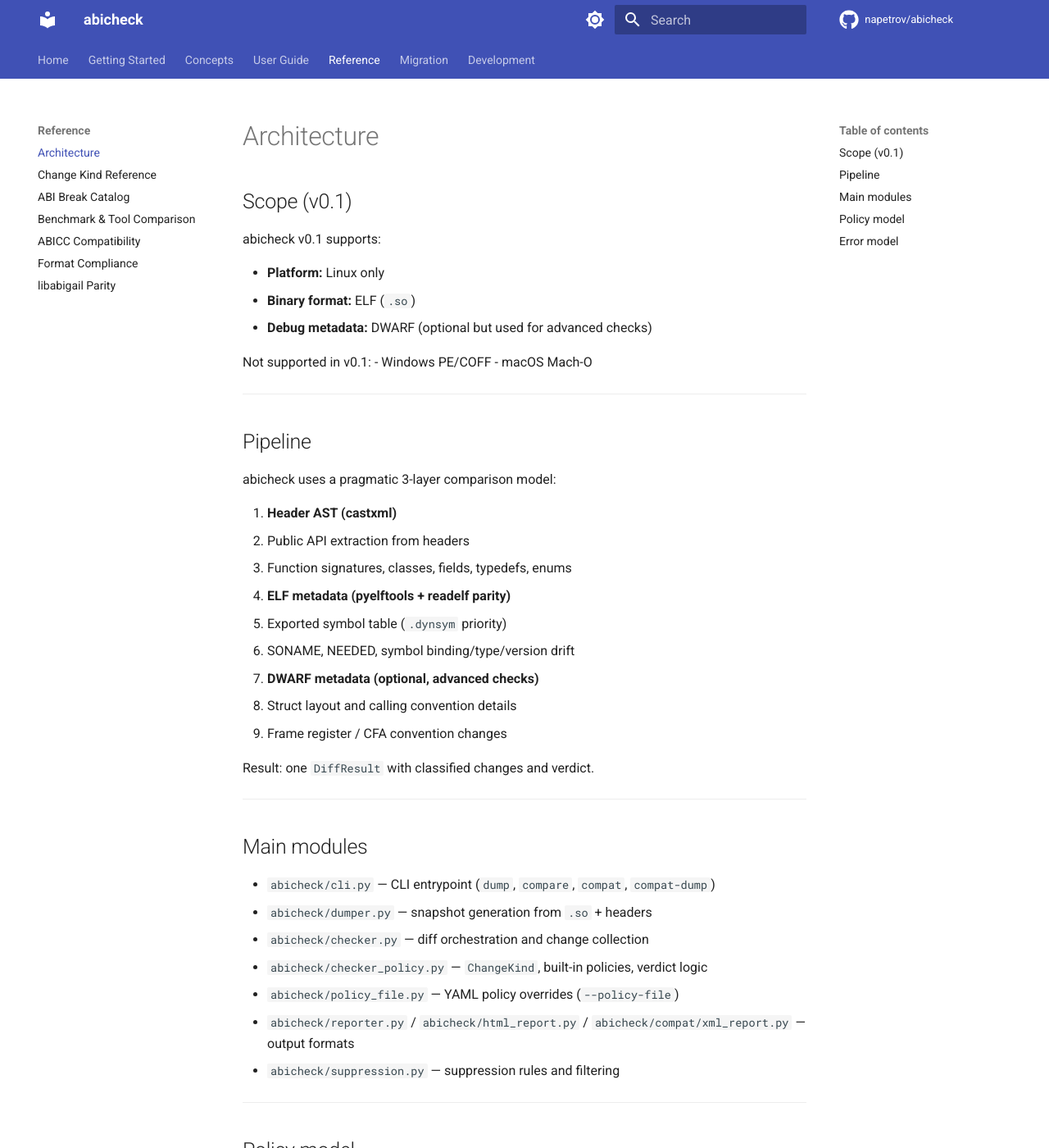
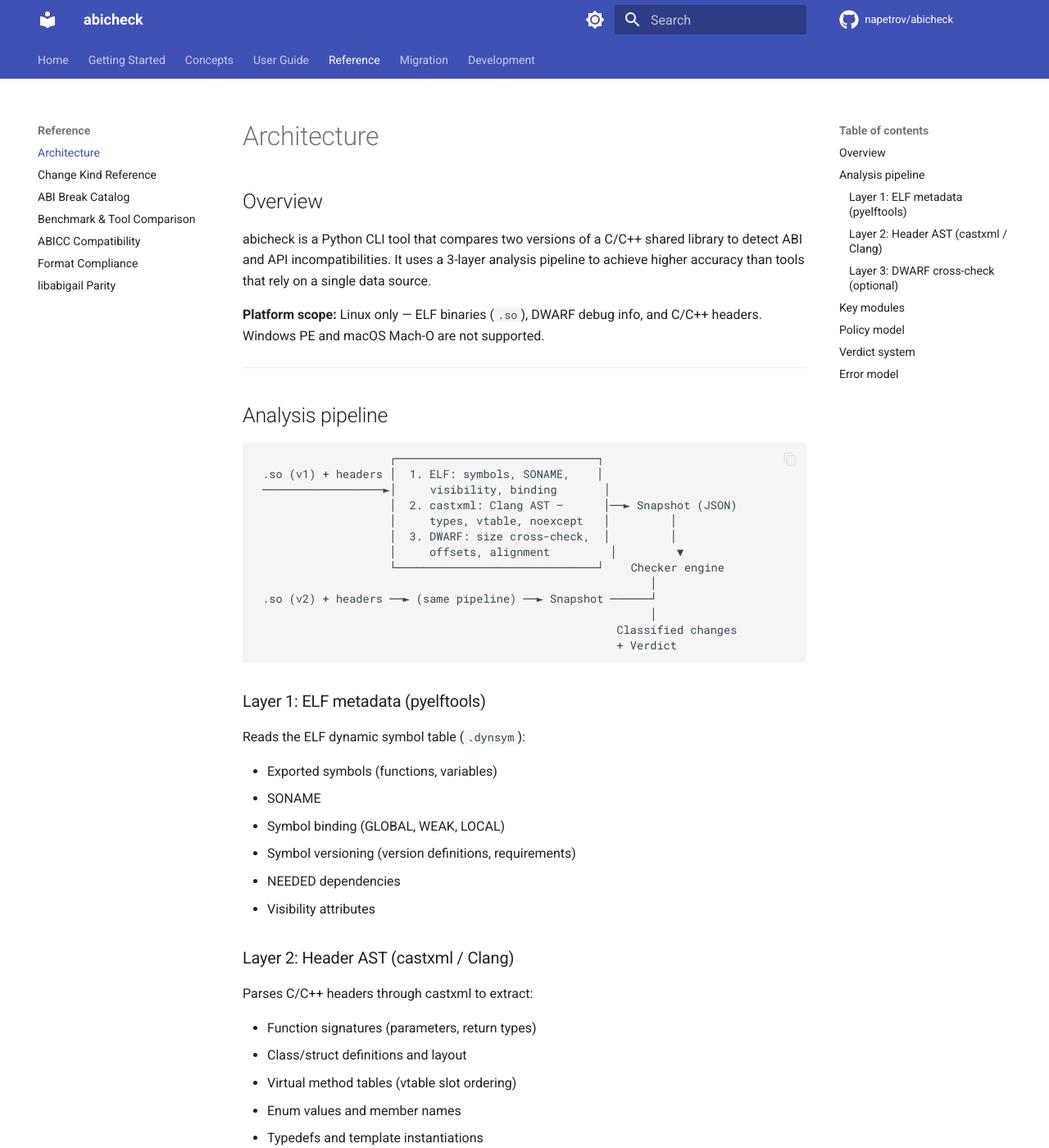
Before and after one commit to napetrov/abicheck, an MkDocs documentation site: the page built from docs/reference/architecture.md, in a window 1280 px wide and 1400 px high. Shown: the whole window at 82% size. Built offline with MkDocs 1.6.1 and Material for MkDocs 9.7.7, drawn with Linux system fonts in a browser that asks for light colours; comment, search, counter and statistics services are not loaded; some of the changed text lies outside the part shown.

Commit message:
fix: restore architecture.md from main (rebase artifact introduced compat-dump regression)

````diff
--- a/docs/reference/architecture.md
+++ b/docs/reference/architecture.md
@@ -1,79 +1,125 @@
 # Architecture
 
-## Scope (v0.1)
+## Overview
 
-abicheck v0.1 supports:
+abicheck is a Python CLI tool that compares two versions of a C/C++ shared library
+to detect ABI and API incompatibilities. It uses a 3-layer analysis pipeline to
+achieve higher accuracy than tools that rely on a single data source.
 
-- **Platform:** Linux only
-- **Binary format:** ELF (`.so`)
-- **Debug metadata:** DWARF (optional but used for advanced checks)
-
-Not supported in v0.1:
-- Windows PE/COFF
-- macOS Mach-O
+**Platform scope:** Linux only — ELF binaries (`.so`), DWARF debug info, and C/C++ headers.
+Windows PE and macOS Mach-O are not supported.
 
 ---
 
-## Pipeline
+## Analysis pipeline
 
-abicheck uses a pragmatic 3-layer comparison model:
+```text
+                    ┌──────────────────────────────┐
+ .so (v1) + headers │  1. ELF: symbols, SONAME,    │
+ ──────────────────►│     visibility, binding       │
+                    │  2. castxml: Clang AST —      │──► Snapshot (JSON)
+                    │     types, vtable, noexcept   │         │
+                    │  3. DWARF: size cross-check,  │         │
+                    │     offsets, alignment         │         ▼
+                    └──────────────────────────────┘    Checker engine
+                                                           │
+ .so (v2) + headers ──► (same pipeline) ──► Snapshot ──────┘
+                                                           │
+                                                      Classified changes
+                                                      + Verdict
+```
 
-1. **Header AST (castxml)**
-   - Public API extraction from headers
-   - Function signatures, classes, fields, typedefs, enums
+### Layer 1: ELF metadata (pyelftools)
 
-2. **ELF metadata (pyelftools + readelf parity)**
-   - Exported symbol table (`.dynsym` priority)
-   - SONAME, NEEDED, symbol binding/type/version drift
+Reads the ELF dynamic symbol table (`.dynsym`):
 
-3. **DWARF metadata (optional, advanced checks)**
-   - Struct layout and calling convention details
-   - Frame register / CFA convention changes
+- Exported symbols (functions, variables)
+- SONAME
+- Symbol binding (GLOBAL, WEAK, LOCAL)
+- Symbol versioning (version definitions, requirements)
+- NEEDED dependencies
+- Visibility attributes
 
-Result: one `DiffResult` with classified changes and verdict.
+### Layer 2: Header AST (castxml / Clang)
+
+Parses C/C++ headers through castxml to extract:
+
+- Function signatures (parameters, return types)
+- Class/struct definitions and layout
+- Virtual method tables (vtable slot ordering)
+- Enum values and member names
+- Typedefs and template instantiations
+- `noexcept` specifications
+- Access levels (public, protected, private)
+
+This is the primary source for type-level analysis. It catches changes invisible to
+DWARF-only tools: `noexcept`, `static` qualifier, const qualifier, access level changes.
+
+### Layer 3: DWARF cross-check (optional)
+
+When DWARF debug info is available in the `.so` files:
+
+- Cross-validates struct/class sizes against header-computed sizes
+- Verifies member offsets (catches `#pragma pack` or `-march`-specific alignment differences)
+- Checks vtable slot offsets
+- Detects calling convention and frame register changes
 
 ---
 
-## Main modules
+## Key modules
 
-- `abicheck/cli.py` — CLI entrypoint (`dump`, `compare`, `compat`, `compat-dump`)
-- `abicheck/dumper.py` — snapshot generation from `.so` + headers
-- `abicheck/checker.py` — diff orchestration and change collection
-- `abicheck/checker_policy.py` — `ChangeKind`, built-in policies, verdict logic
-- `abicheck/policy_file.py` — YAML policy overrides (`--policy-file`)
-- `abicheck/reporter.py` / `abicheck/html_report.py` / `abicheck/compat/xml_report.py` — output formats
-- `abicheck/suppression.py` — suppression rules and filtering
+| Module | Responsibility |
+|--------|---------------|
+| `cli.py` | CLI entrypoint — `dump`, `compare`, `compat check`, `compat dump` commands |
+| `dumper.py` | Snapshot generation: reads `.so` + headers → JSON snapshot |
+| `checker.py` | Diff orchestration: compares two snapshots, collects changes |
+| `checker_policy.py` | `ChangeKind` enum, built-in policy profiles, verdict computation |
+| `detectors.py` | Individual ABI change detection rules |
+| `policy_file.py` | Custom YAML policy file parsing (`--policy-file`) |
+| `reporter.py` | Markdown and JSON output formatting |
+| `html_report.py` | HTML report generation |
+| `sarif.py` | SARIF output for GitHub Code Scanning |
+| `suppression.py` | Suppression rules, symbol/type filtering |
+| `serialization.py` | JSON snapshot serialization/deserialization |
+| `elf_metadata.py` | ELF reader (layer 1) |
+| `dwarf_unified.py` | Unified DWARF handling (layer 3) |
+| `dwarf_advanced.py` | Advanced DWARF analysis |
+| `dwarf_metadata.py` | DWARF metadata extraction |
+| `model.py` | Data models for snapshots and changes |
+| `errors.py` | Custom exception definitions |
+| `compat/` | ABICC compatibility layer (compat check, compat dump, XML parsing) |
 
 ---
 
 ## Policy model
 
-Built-ins:
-- `strict_abi` (default)
-- `sdk_vendor`
-- `plugin_abi`
+Policies control how detected changes are classified (BREAKING, API_BREAK, COMPATIBLE).
 
-Custom:
-- `--policy-file <yaml>` with per-kind `break|warn|ignore` overrides
+**Built-in profiles:**
 
-Single source of truth:
-- `policy_kind_sets()` in `checker_policy.py`
+| Profile | Behavior |
+|---------|----------|
+| `strict_abi` (default) | Every ABI change at maximum severity |
+| `sdk_vendor` | Source-only changes downgraded to COMPATIBLE |
+| `plugin_abi` | Calling-convention changes downgraded to COMPATIBLE |
 
-**Verdict levels** (ordered from most to least severe):
+**Custom policies:** YAML files with per-kind `break|warn|ignore` overrides.
 
-| Verdict | Meaning |
-|---------|---------|
-| `BREAKING` | Binary ABI break |
-| `API_BREAK` | Source-level break only |
-| `COMPATIBLE_WITH_RISK` | Binary-compatible, but deployment risk present — needs manual review |
-| `COMPATIBLE` | Safe additive change |
-| `NO_CHANGE` | Identical ABI |
+Source of truth: `policy_kind_sets()` in `checker_policy.py`.
+
+---
+
+## Verdict system
+
+| Verdict | Exit code | Meaning |
+|---------|-----------|---------|
+| `NO_CHANGE` | 0 | Identical snapshots |
+| `COMPATIBLE` | 0 | Safe changes (new symbols, weak binding) |
+| `API_BREAK` | 2 | Source-level break, binary-safe (rename, access change) |
+| `BREAKING` | 4 | Binary ABI break — old binaries will fail |
 
 ---
 
 ## Error model
 
-Public exceptions live in:
-- `abicheck/errors.py`
-
-Older `abicheck.core.*` architecture modules were removed from active runtime in v0.1.
+Public exceptions are defined in `abicheck/errors.py`. Tool errors produce exit code `1`.
````
